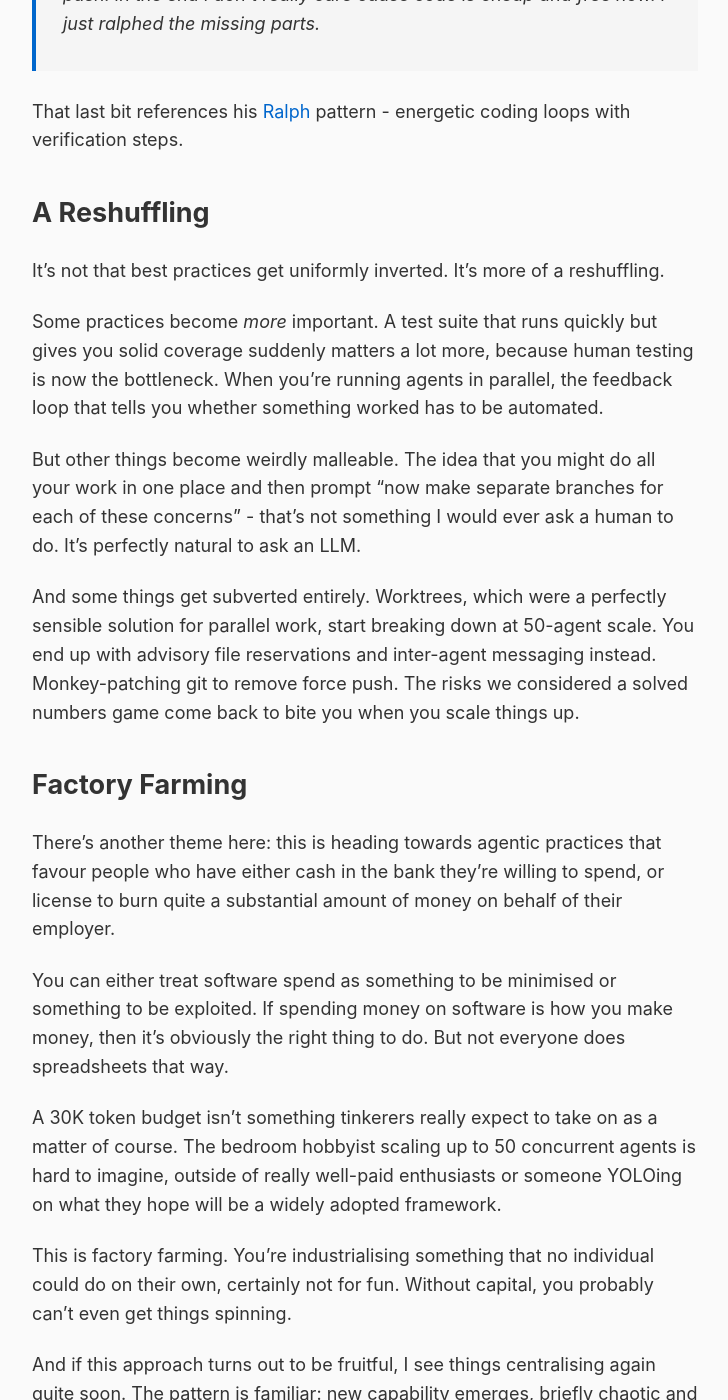
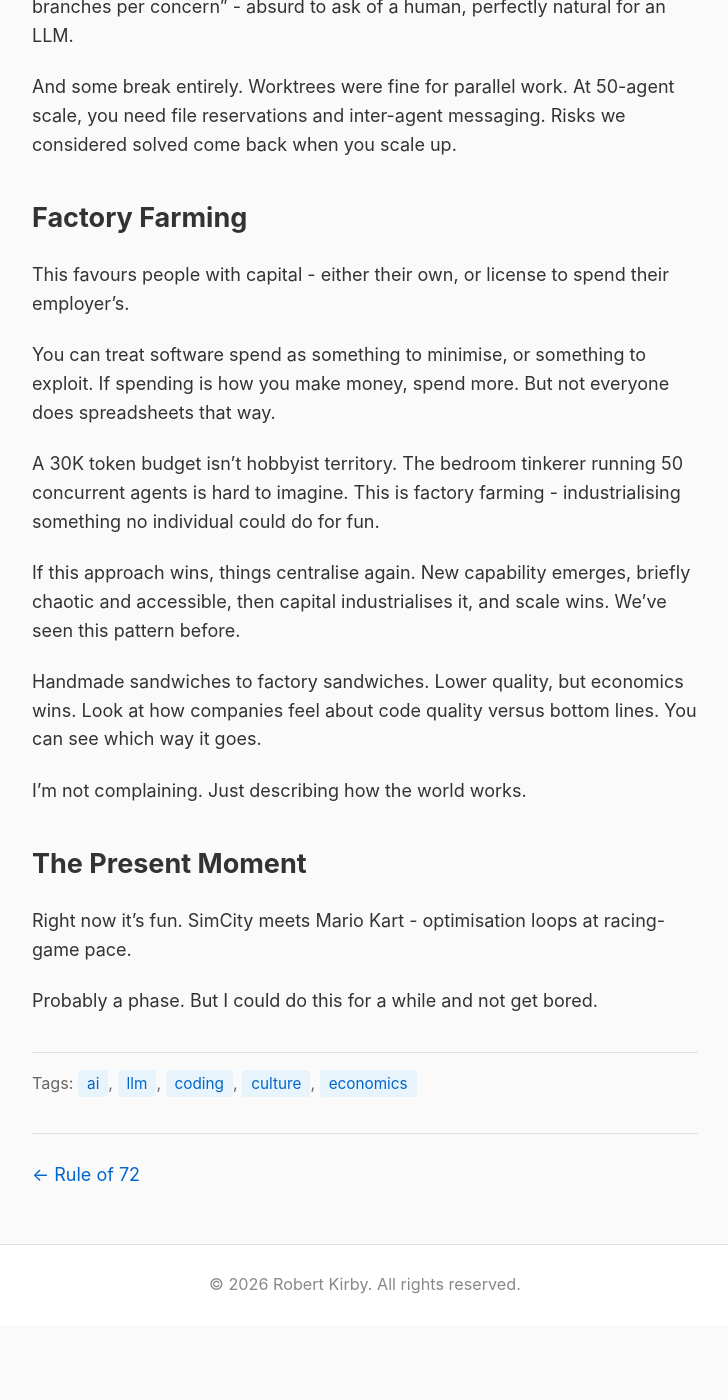
Before and after one commit to rob137/rob137.github.io, a Jekyll site: the page built from _posts/2026-01-12-the-upside-down.md, in a window 1280 px wide and 1400 px high, scrolled down 1416 px. Shown: the whole window, without its empty margins (275-1003 px from the left). Built offline with Jekyll 4.4.1, drawn with Linux system fonts in a browser that asks for light colours; after the commit the page ends 2741 px from its top, so only the background shows below that; some of the changed text lies outside the part shown.

Commit message:
Tighten prose in 'The Upside Down'
Co-Authored-By: Claude Opus 4.5 <noreply@anthropic.com>

```diff
--- a/_posts/2026-01-12-the-upside-down.md
+++ b/_posts/2026-01-12-the-upside-down.md
@@ -6,56 +6,50 @@ tags: [ai, llm, coding, culture, economics]
 excerpt: "When you scale LLMs to 50 concurrent agents, best practices start to feel sacrilegious."
 ---
 
-I consider myself intellectually flexible and not especially prone to fanaticism around best practices. But I do find them utterly fascinating as cultural artefacts, and have gradually accrued all the usual books in software engineering as well as some more esoteric ones. TDD, doctrinally pure Agile, pair programming, game programming patterns as per Robert Nystrom, continuous delivery, old school Unix stuff, the Java way of seeing the world, refactoring, microservices, Gang of Four, Bob Martin, low-level game dev, Conway's Law and the inverse Conway manoeuvre, best practices around handling legacy code - the list goes on.
+I'm not a best-practices fanatic, but I find them fascinating as cultural artefacts. I've collected the usual books - Gang of Four, Bob Martin, continuous delivery, TDD, Conway's Law - and toyed with most of the paradigms. Same with religion, honestly. I can listen to any of it anthropologically without getting bound up in doctrine.
 
-There's something similar for me with religious and spiritual practices. I find them equally interesting and can happily listen to points of view in a sort of anthropological and intellectual exploratory fashion without finding myself particularly bound up with them.
-
-From that vantage point, it's fascinating how the practices being discussed when you scale LLMs feel kind of *sacrilegious*.
+From that vantage point, it's interesting how scaled LLM practices feel kind of *sacrilegious*.
 
 ## The Industrialists
 
-Here's [Ben Holmes](https://x.com/BHolmesDev/status/2010395079937040487) asking a reasonable question:
+[Ben Holmes](https://x.com/BHolmesDev/status/2010395079937040487) asking a reasonable question:
 
-> I'll be real: I haven't juggled more than 2-3 coding agent instances at a time (locally anyways). How do yall manage 10 Claude Codes running at once? Worktrees? Multiple repo clones? Something else?
+> How do yall manage 10 Claude Codes running at once? Worktrees? Multiple repo clones?
 
-And [Jeffrey Emanuel](https://x.com/doodlestein) replying:
+[Jeffrey Emanuel](https://x.com/doodlestein):
 
-> More like 40-50 at once with no issues. And a mixture of CC, Codex, and Gemini-cli. Worktrees suck and just kick the can down the road. Advisory file reservations and messaging ftw.
+> More like 40-50 at once with no issues. Worktrees suck and just kick the can down the road. Advisory file reservations and messaging ftw.
 
-Elsewhere, [Geoff Huntley](https://x.com/GeoffreyHuntley) on accidentally wiping worktrees:
+[Geoff Huntley](https://x.com/GeoffreyHuntley) on accidentally wiping worktrees:
 
-> now i don't use worktrees and i monkey patched git to remove force push. in the end i don't really care cause code is cheap and free now. i just ralphed the missing parts.
-
-That last bit references his [Ralph](https://ghuntley.com/ralph) pattern - energetic coding loops with verification steps.
+> I monkey patched git to remove force push. In the end I don't really care cause code is cheap and free now.
 
 ## A Reshuffling
 
-It's not that best practices get uniformly inverted. It's more of a reshuffling.
+It's not uniform inversion. More of a reshuffling.
 
-Some practices become *more* important. A test suite that runs quickly but gives you solid coverage suddenly matters a lot more, because human testing is now the bottleneck. When you're running agents in parallel, the feedback loop that tells you whether something worked has to be automated.
+Some practices become *more* important. Fast test suites with good coverage matter more now because human testing is the bottleneck.
 
-But other things become weirdly malleable. The idea that you might do all your work in one place and then prompt "now make separate branches for each of these concerns" - that's not something I would ever ask a human to do. It's perfectly natural to ask an LLM.
+Some become weirdly malleable. "Do all the work, then split it into separate branches per concern" - absurd to ask of a human, perfectly natural for an LLM.
 
-And some things get subverted entirely. Worktrees, which were a perfectly sensible solution for parallel work, start breaking down at 50-agent scale. You end up with advisory file reservations and inter-agent messaging instead. Monkey-patching git to remove force push. The risks we considered a solved numbers game come back to bite you when you scale things up.
+And some break entirely. Worktrees were fine for parallel work. At 50-agent scale, you need file reservations and inter-agent messaging. Risks we considered solved come back when you scale up.
 
 ## Factory Farming
 
-There's another theme here: this is heading towards agentic practices that favour people who have either cash in the bank they're willing to spend, or license to burn quite a substantial amount of money on behalf of their employer.
+This favours people with capital - either their own, or license to spend their employer's.
 
-You can either treat software spend as something to be minimised or something to be exploited. If spending money on software is how you make money, then it's obviously the right thing to do. But not everyone does spreadsheets that way.
+You can treat software spend as something to minimise, or something to exploit. If spending is how you make money, spend more. But not everyone does spreadsheets that way.
 
-A 30K token budget isn't something tinkerers really expect to take on as a matter of course. The bedroom hobbyist scaling up to 50 concurrent agents is hard to imagine, outside of really well-paid enthusiasts or someone YOLOing on what they hope will be a widely adopted framework.
+A 30K token budget isn't hobbyist territory. The bedroom tinkerer running 50 concurrent agents is hard to imagine. This is factory farming - industrialising something no individual could do for fun.
 
-This is factory farming. You're industrialising something that no individual could do on their own, certainly not for fun. Without capital, you probably can't even get things spinning.
+If this approach wins, things centralise again. New capability emerges, briefly chaotic and accessible, then capital industrialises it, and scale wins. We've seen this pattern before.
 
-And if this approach turns out to be fruitful, I see things centralising again quite soon. The pattern is familiar: new capability emerges, briefly chaotic and accessible, then capital figures out how to industrialise it, and scale wins.
+Handmade sandwiches to factory sandwiches. Lower quality, but economics wins. Look at how companies feel about code quality versus bottom lines. You can see which way it goes.
 
-There are certain compromises we accepted when going from handmade sandwiches to factory-made sandwiches. Arguably, they're far lower quality. But it's clearly what the economy pushed us towards. Now move away from the unrefined culinary habits of office workers and commuters, and look at how companies feel about code quality versus bottom lines. You can kind of see which way things are going to go.
-
-I'm not complaining. I'm just describing the way the world works.
+I'm not complaining. Just describing how the world works.
 
 ## The Present Moment
 
-Right now, though? It's extremely fun. The kinds of things that agent coding allows you to do, the way of working you have day to day - it's like playing SimCity meets Mario Kart. The optimisation loops of building something complex, but at racing-game pace with that dopamine hit.
+Right now it's fun. SimCity meets Mario Kart - optimisation loops at racing-game pace.
 
-I'm sure whatever we're doing right now is just a phase and it will move on again quite soon. But I could trot this out for a while and not get bored.
+Probably a phase. But I could do this for a while and not get bored.
```
